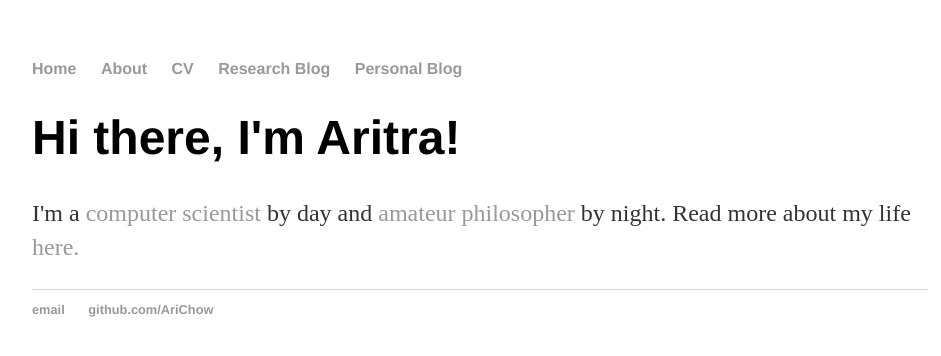
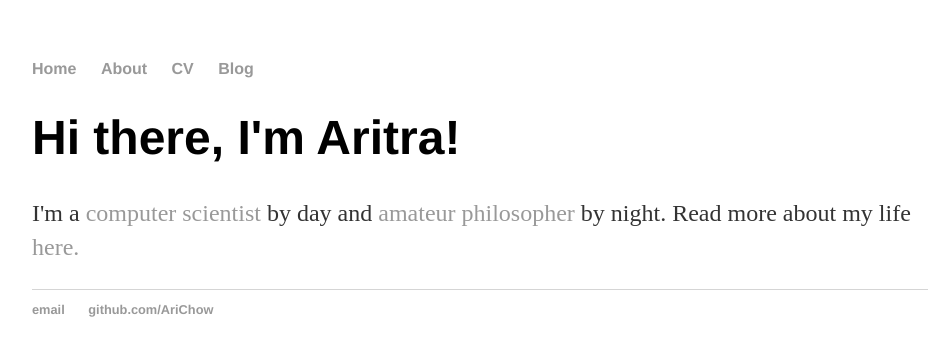
Before and after one commit to AriChow/AriChow.github.io, a Jekyll site: the page built from index.html, in a window 1280 px wide. Shown: the top 356 px of the page, without its empty margins (160-1101 px from the left). Built offline with Jekyll 4.4.1, drawn with Linux system fonts in a browser that asks for light colours.

Commit message:
Update default.html

```diff
--- a/_layouts/default.html
+++ b/_layouts/default.html
@@ -11,8 +11,7 @@
 	        		<li><a href="/">Home</a></li>
 	        	<li><a href="/about">About</a></li>
         		<li><a href="/cv">CV</a></li>
-        		<li><a href="/Research blog">Research Blog</a></li>
-        		<li><a href="/Personal blog">Personal Blog</a></li>
+        		<li><a href="/blog">Blog</a></li>
 	    		</ul>
 			</nav>
 			<div class="container">
```
